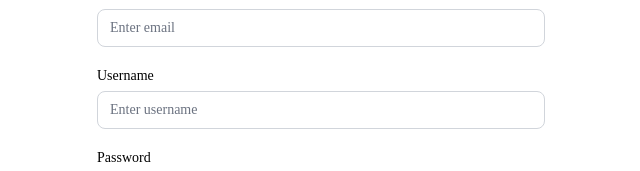
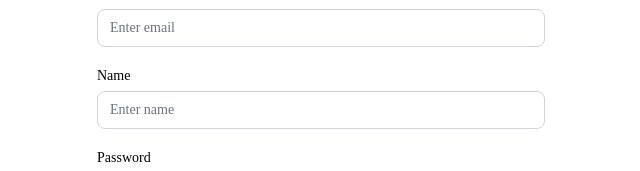
Before and after one commit to Jabame731/FINALS-PROJECT-SEARCH-ENGINE, a React (Create React App) app in the folder client/: page /register in a window 1280 px wide. Shown: the part 244-415 px from the top of the page, without its empty margins (319-959 px from the left). Built offline with nearby package versions, Linux system fonts and the light colour scheme.

Commit message:
FINALS ITME-3 Modified file to fix username->name
*  Changed username->name to validate successfully

```diff
--- a/client/src/pages/Register.jsx
+++ b/client/src/pages/Register.jsx
@@ -13,13 +13,13 @@ import Loading from '../components/Loading';
 const Register = () => {
   const [registerData, setRegisteredData] = useState({
     email: '',
-    username: '',
+    name: '',
     password: '',
     cpassword: '',
     image: '',
   });
 
-  const { email, username, password, cpassword, image } = registerData;
+  const { email, name, password, cpassword, image } = registerData;
 
   const navigate = useNavigate();
   const dispatch = useDispatch();
@@ -59,7 +59,7 @@ const Register = () => {
     } else {
       const userData = {
         email,
-        username,
+        name,
         password,
         image,
       };
@@ -95,15 +95,15 @@ const Register = () => {
               </div>
             </div>
             <div>
-              <label className='text-sm font-medium'>Username</label>
+              <label className='text-sm font-medium'>Name</label>
               <div className='relative mt-1'>
                 <input
                   type='text'
-                  id='username'
-                  name='username'
+                  id='name'
+                  name='name'
                   className='relative block w-full appearance-none p-3  rounded-lg border border-gray-300 px-3 py-2 text-gray-900 placeholder-gray-500 focus:z-10 focus:border-indigo-500 focus:outline-none focus:ring-indigo-500 sm:text-sm  '
-                  placeholder='Enter username'
-                  value={username}
+                  placeholder='Enter name'
+                  value={name}
                   onChange={handleChange}
                 />
               </div>
```
